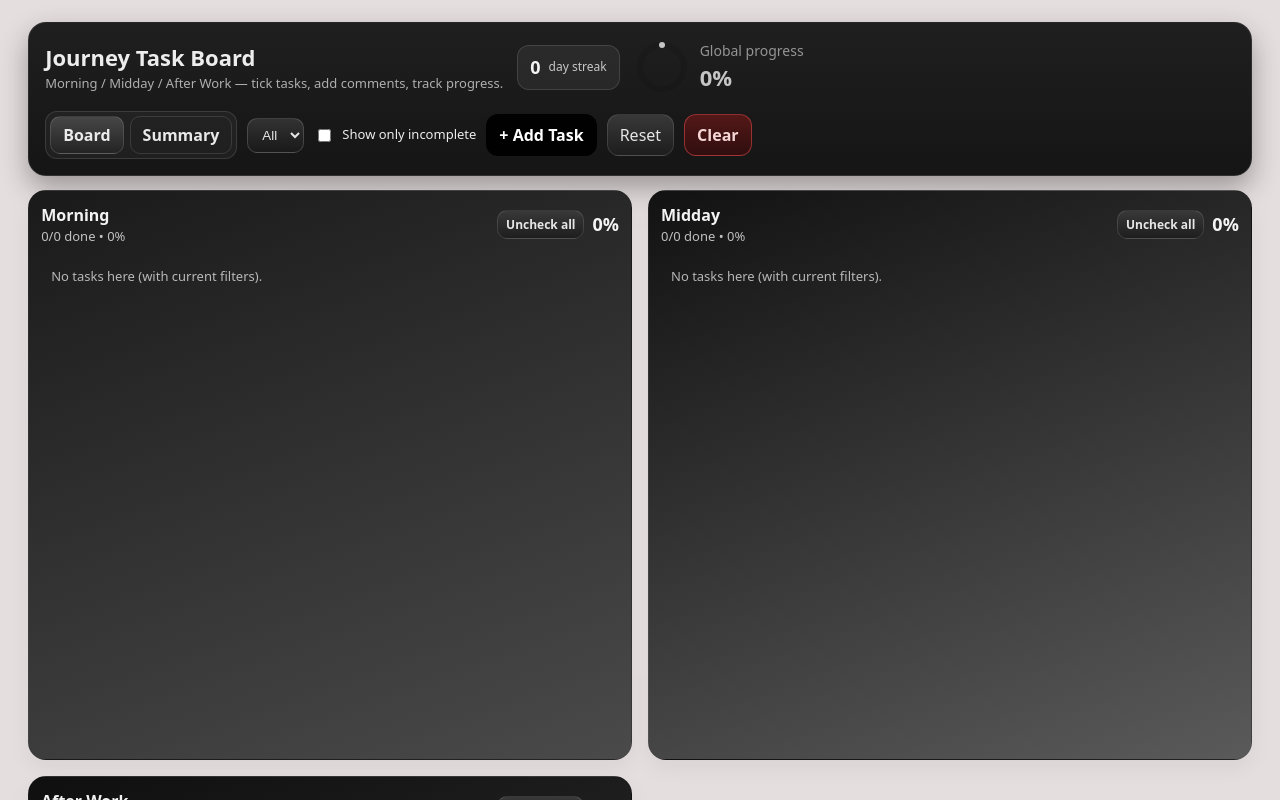
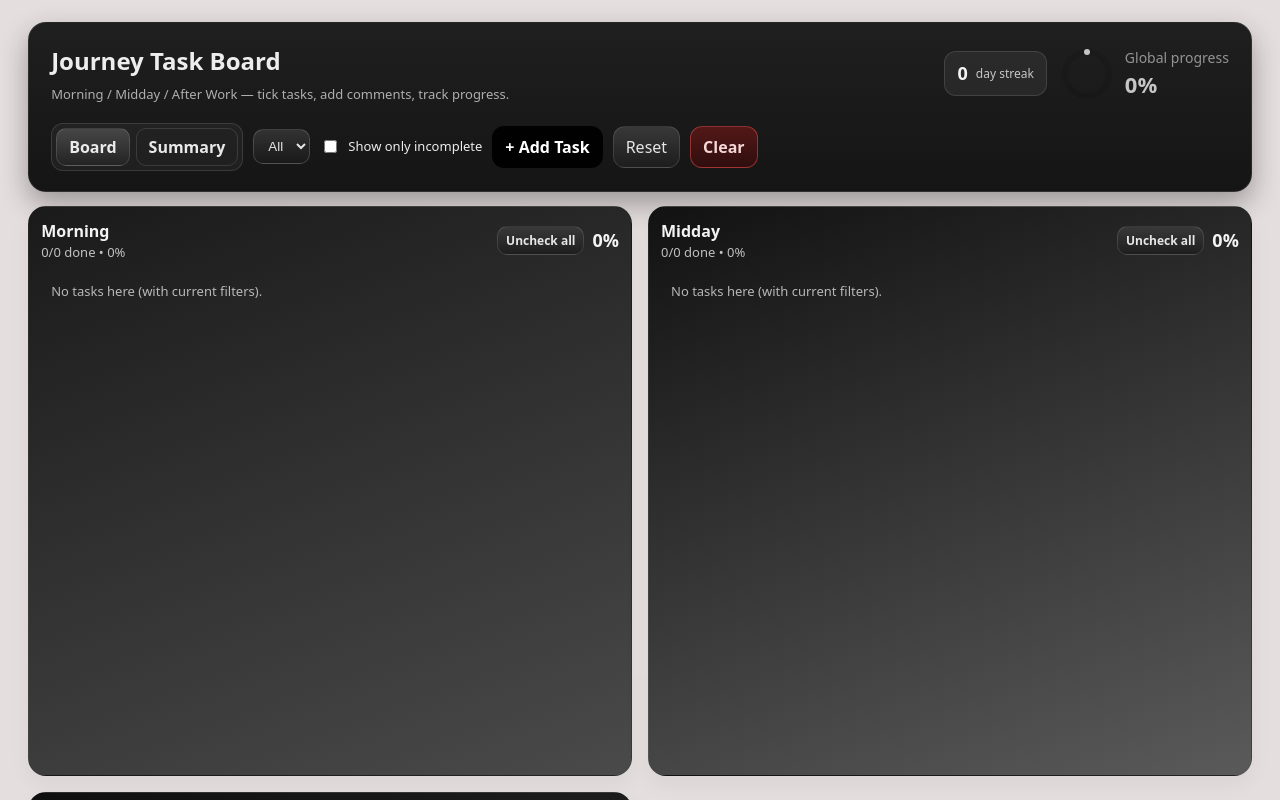
Before and after one commit to PouletCodex/Journey-Board, a React (Vite) app: page / in a window 1280 px wide. Shown: the top 800 px of the page. Built offline with nearby package versions, Linux system fonts and the light colour scheme.

Commit message:
Update drag and drop

```diff
--- a/src/App.tsx
+++ b/src/App.tsx
@@ -595,24 +595,32 @@ export default function JourneyTaskBoard() {
           style={{
             background: "linear-gradient(180deg, #1f1f1f 0%, #151515 100%)",
             borderRadius: 18,
-            padding: 16,
+            padding: "20px 22px",
             boxShadow: "0 12px 28px rgba(0,0,0,0.32)",
             border: "1px solid rgba(255,255,255,0.08)",
+            display: "flex",
+            flexDirection: "column",
+            alignItems: "stretch",
+            gap: 18,
+            color: "rgba(255,255,255,0.92)",
+          }}
+        >
+          <div
+            style={{
               display: "flex",
               alignItems: "center",
               justifyContent: "space-between",
               gap: 16,
               flexWrap: "wrap",
-            color: "rgba(255,255,255,0.92)",
             }}
           >
-          <div style={{ display: "flex", alignItems: "center", gap: 14 }}>
-            <div>
-              <div style={{ fontSize: 22, fontWeight: 900 }}>Journey Task Board</div>
+            <div style={{ display: "flex", flexDirection: "column", gap: 6 }}>
+              <div style={{ fontSize: 24, fontWeight: 900 }}>Journey Task Board</div>
               <div style={{ fontSize: 13, opacity: 0.7 }}>
                 Morning / Midday / After Work — tick tasks, add comments, track progress.
               </div>
             </div>
+            <div style={{ display: "flex", alignItems: "center", gap: 12 }}>
               <div
                 style={{
                   padding: "8px 12px",
@@ -631,6 +639,7 @@ export default function JourneyTaskBoard() {
               </div>
               <div style={{ color: "rgba(255,255,255,0.75)" }}>
                 <ProgressRing value={globalProgress} />
+              </div>
             </div>
           </div>
 
```
Lines whose indentation alone changed are shown as unchanged.
